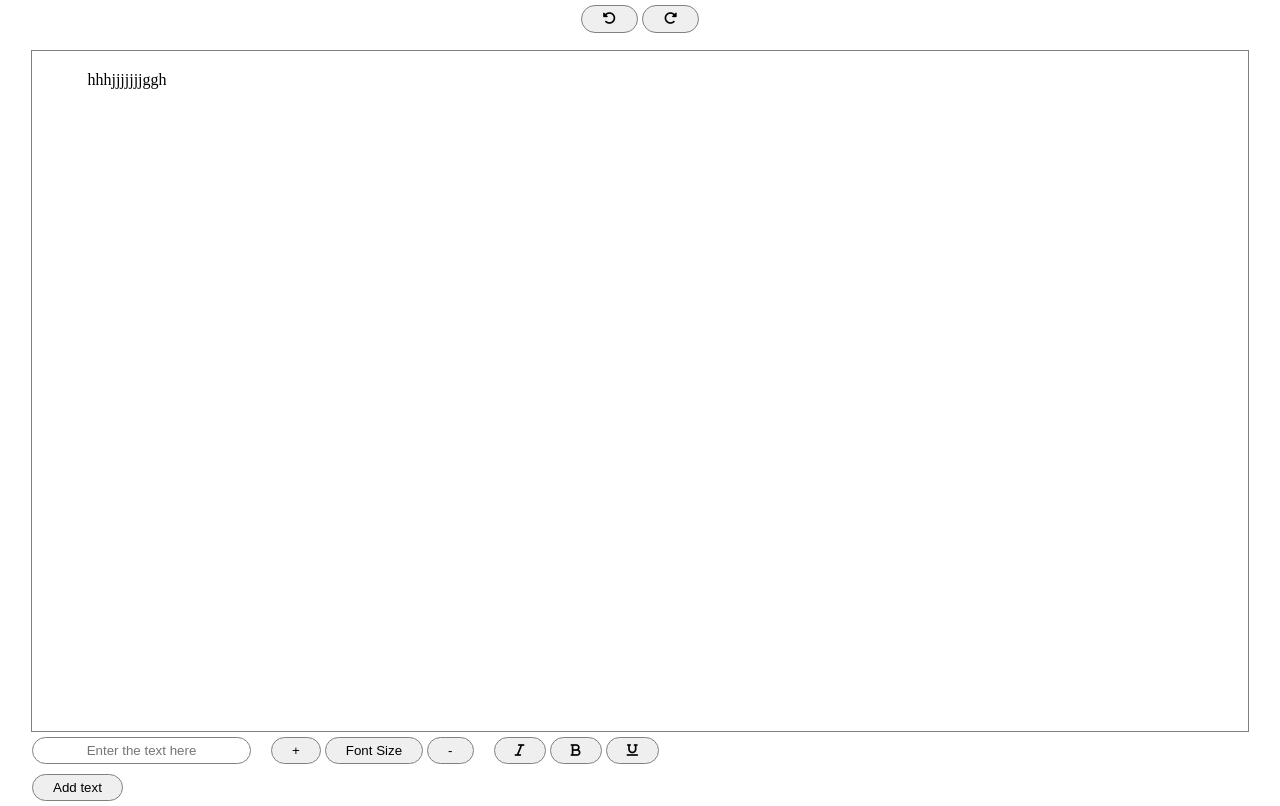
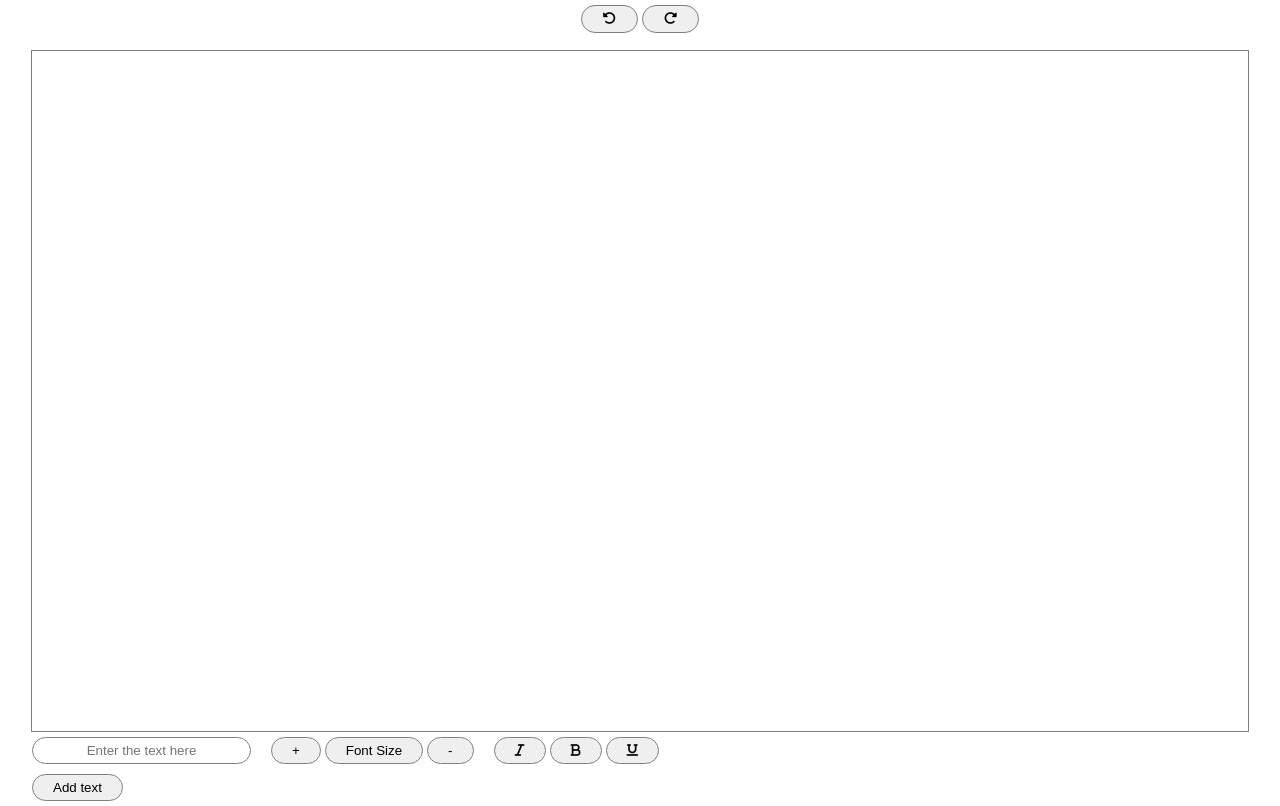
Before and after one commit to yojoeasy/basicFunction, a plain HTML site: page index.html in a window 1280 px wide. Drawn offline with Linux system fonts and the light colour scheme.

Commit message:
Update index.html

```diff
--- a/index.html
+++ b/index.html
@@ -14,7 +14,7 @@
         <button id="redo"><i class="fa-solid fa-rotate-right"></i></button>
     </div>
     <div class="mid">
-        <div id="mid1" draggable="true">hhhjjjjjjjggh
+        <div id="mid1" draggable="true">
         </div>
     </div>
     <div class="bottom">
```
